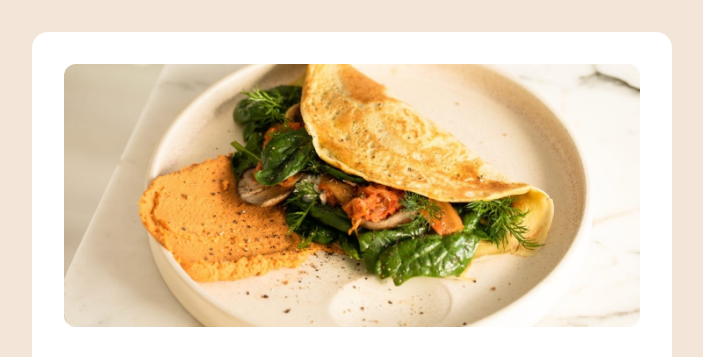
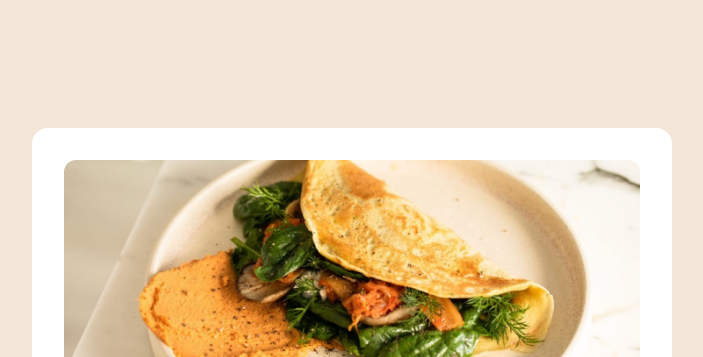
Before and after one commit to b4n1y4/recipe-page-main, a plain HTML site: page index.html in a window 1280 px wide. Shown: the top 357 px of the page, without its empty margins (288-991 px from the left). Drawn offline with Linux system fonts and the light colour scheme.

Commit message:
Update style.css

```diff
--- a/style.css
+++ b/style.css
@@ -18,7 +18,7 @@ body {
   width: 50%;
   background-color: #fff;
   max-width: 700px;
-  margin: 2rem;
+  margin: 8rem;
   border-radius: 1rem;
   color: hsl(24, 5%, 18%);
 }
```
